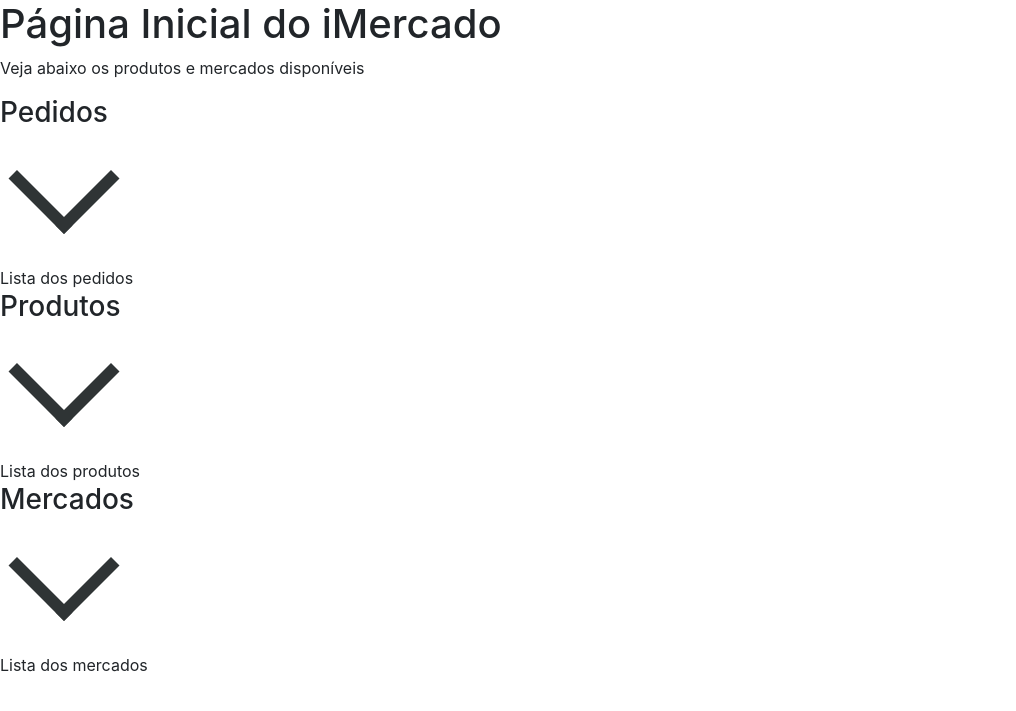
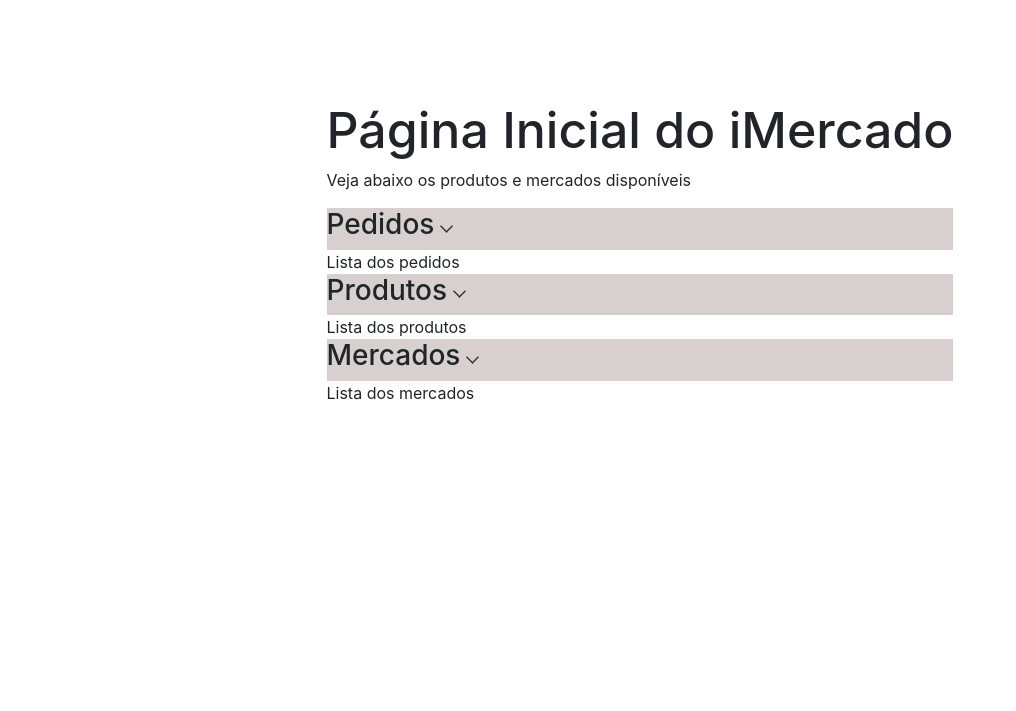
Before and after one commit to diego-goncalves-dreossi/mercado, a Django app: template sistema/templates/inicio.html in a window 1280 px wide. Shown: the top 711 px of the page, without its empty margins (0-1016 px from the left). Run offline with Django 4.2, Linux system fonts and the light colour scheme; the template is opened without the code that fills it, so the values that code supplies are empty; some libraries are stand-ins or nearby versions.

Commit message:
css parte 4
Começo do inicio.html

```diff
--- a/sistema/templates/inicio.html
+++ b/sistema/templates/inicio.html
@@ -1,33 +1,35 @@
 {% extends 'base.html' %}
 {% load static %}
-
+{% block 'head' %}
+    <link rel="stylesheet" type="text/css" href="{% static 'sistema/css/estilo.css' %}">
+{% endblock %}
 
 {% block 'conteudo' %}
 <main>
+    <div>
         <h1>Página Inicial do iMercado</h1>
-
         <p>Veja abaixo os produtos e mercados disponíveis</p>
-    <div>
-        <div>
+        <div >
+            <div class="aperte">
                 <h3>Pedidos</h3>
-            <img src="{% static 'sistema/img/setabaixo.svg' %}" alt="seta baixo">
+                <img class="seta" src="{% static 'sistema/img/setabaixo.svg' %}" alt="seta baixo">
             </div>
             <section>Lista dos pedidos</section>
         </div>
-    <div>
-        <div>
+        <div >
+            <div class="aperte">
                 <h3>Produtos</h3>
-            <img src="{% static 'sistema/img/setabaixo.svg' %}" alt="seta baixo">
+                <img class="seta" src="{% static 'sistema/img/setabaixo.svg' %}" alt="seta baixo">
             </div>
             <section>Lista dos produtos</section>
         </div>
-
-    <div>
-        <div>
+        <div >
+            <div class="aperte">
                 <h3>Mercados</h3>
-            <img src="{% static 'sistema/img/setabaixo.svg' %}" alt="seta baixo">
+                <img class="seta" src="{% static 'sistema/img/setabaixo.svg' %}" alt="seta baixo">
             </div>
             <section>Lista dos mercados</section>
         </div>
+    </div>
 </main>
 {% endblock %}
--- a/sistema/templates/sobre.html
+++ b/sistema/templates/sobre.html
@@ -3,7 +3,7 @@
 
 {% block 'titulo' %}iMercado - Sobre{% endblock %}
 {% block 'head' %}
-<link rel="stylesheet" type="text/css" href="{% static 'sistema/css/sobre.css' %}">
+    <link rel="stylesheet" type="text/css" href="{% static 'sistema/css/estilo.css' %}">
 {% endblock %}
 
 {% block 'conteudo' %}
@@ -12,7 +12,7 @@
 
         <div class="perfil">
             <h1>Sobre</h1>
-            <img src="{% static 'sistema/img/foto.png' %}" alt="Foto Desenvolvedor">
+            <img class="foto-perfil" src="{% static 'sistema/img/foto.png' %}" alt="Foto Desenvolvedor">
         </div>
         <h6>Desenvolvedor:</h6>
         <p>Diego Dreossi</p>
--- a/templates/static/sistema/css/sobre.css
+++ b/templates/static/sistema/css/estilo.css
@@ -13,7 +13,7 @@ main{
     background-color:rgb(246, 237, 223);
 }
 
-main img{
+.foto-perfil{
     height: 150px;
     width: 150px;
     float: right;
@@ -22,6 +22,7 @@ main img{
 h1{
     font-size: 50px;
     float: left;
+
 }
 
 h6{
@@ -34,3 +35,21 @@ h6{
     align-items:center;
     justify-content:space-between;
 }
+
+.seta{
+    height: 20px;
+    width: 20px;
+    padding-left: 5px;
+}
+
+.aperte{
+    display: flex;
+    align-items: center;
+    justify-content: flex-start;
+    flex-direction: row;
+    background-color: rgb(216, 207, 207) ;
+}
+
+.fundo-aperte{
+    background-color: rgb(216, 207, 207) ;
+}
```
Lines whose indentation alone changed are shown as unchanged.
